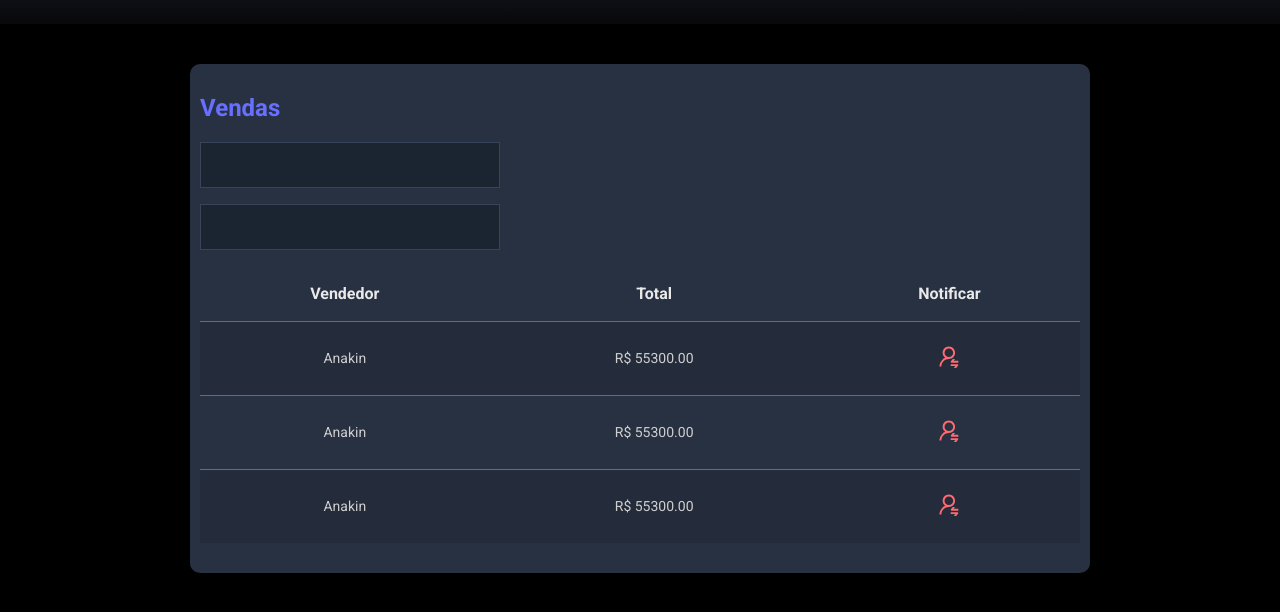
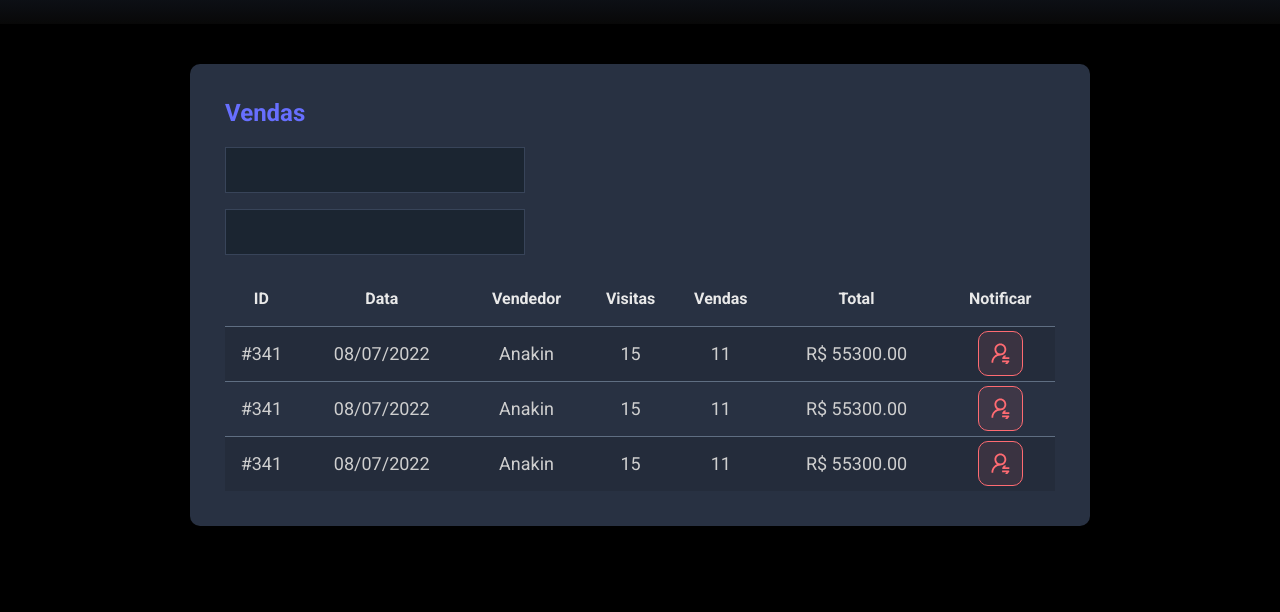
Before and after one commit to rilledev/dsmeta-css, a plain HTML site: page index.html in a window 1280 px wide. Shown: the part 196-808 px from the top of the page. Drawn offline with Linux system fonts and the light colour scheme.

Commit message:
Styles Ver1.1

```diff
--- a/index.html
+++ b/index.html
@@ -38,26 +38,57 @@
                             <table class="dsmeta-sales-table">
                                 <thead>
                                     <tr>
+                                        <th class="show992">ID</th>
+                                        <th class="show576">Data</th>
                                         <th>Vendedor</th>
+                                        <th class="show992">Visitas</th>
+                                        <th class="show992">Vendas</th>
                                         <th>Total</th>
                                         <th>Notificar</th>
                                     </tr>
                                 </thead>
                                 <tbody>
                                     <tr>
+                                        <td class="show992"> #341</td>
+                                        <td class="show576">08/07/2022</td>
                                         <td>Anakin</td>
+                                        <td class="show992"> 15</td>
+                                        <td class="show992"> 11</td>
                                         <td>R$ 55300.00</td>
-                                        <td><img src="notification-icon.svg" alt=""></td>
+                                        <td>
+                                            <div class="dsmeta-red-btn-container">
+                                                <div class="dsmeta-red-btn">
+                                                    <img src="notification-icon.svg" alt="Notificar">
+                                        </td>
+                                    </tr>
+                        </div>
+                    </div>
                     </tr>
                     <tr>
+                        <td class="show992"> #341</td>
+                        <td class="show576">08/07/2022</td>
                         <td>Anakin</td>
+                        <td class="show992"> 15</td>
+                        <td class="show992"> 11</td>
                         <td>R$ 55300.00</td>
-                                        <td><img src="notification-icon.svg" alt=""></td>
+                        <td>
+                            <div class="dsmeta-red-btn-container">
+                                <div class="dsmeta-red-btn">
+                                    <img src="notification-icon.svg" alt="Notificar">
+                        </td>
                     </tr>
                     <tr>
+                        <td class="show992"> #341</td>
+                        <td class="show576">08/07/2022</td>
                         <td>Anakin</td>
+                        <td class="show992"> 15</td>
+                        <td class="show992"> 11</td>
                         <td>R$ 55300.00</td>
-                                        <td><img src="notification-icon.svg" alt=""></td>
+                        <td>
+                            <div class="dsmeta-red-btn-container">
+                                <div class="dsmeta-red-btn">
+                                    <img src="notification-icon.svg" alt="Notificar">
+                        </td>
                     </tr>
                     </tbody>
                     </table>
--- a/styles.css
+++ b/styles.css
@@ -96,3 +96,46 @@ header {
 .dsmeta-sales-table tbody tr:nth-child(odd){
     background-color: #242c3b;
 }
+.dsmeta-red-btn-container {
+    display: flex;
+    justify-content: center;
+}
+.dsmeta-red-btn {
+    height: 45px;
+    width: 45px;
+    background: rgba(255, 107, 114, 0.1);
+    border: 1px solid #FF6B72;
+    border-radius: 10px;
+    display: flex;
+    align-items: center;
+    justify-content: center;
+    cursor: pointer;
+}
+.dsmeta-red-btn img {
+    width: 19px;
+}
+.show576 {
+    display: none;
+}
+.show992 {
+    display: none;
+}
+@media (min-width: 576px){
+    .show576 {
+        display: table-cell;
+    }
+    .dsmeta-card {
+        padding: 35px;
+    }
+    .dsmeta-sales-table tbody tr {
+        height: 55px;
+    }
+    .dsmeta-sales-table tbody {
+        font-size: 18px;
+    }
+}
+@media (min-width: 992px){
+    .show992 {
+        display: table-cell;
+    }
+}
```
Lines whose indentation alone changed are shown as unchanged.
